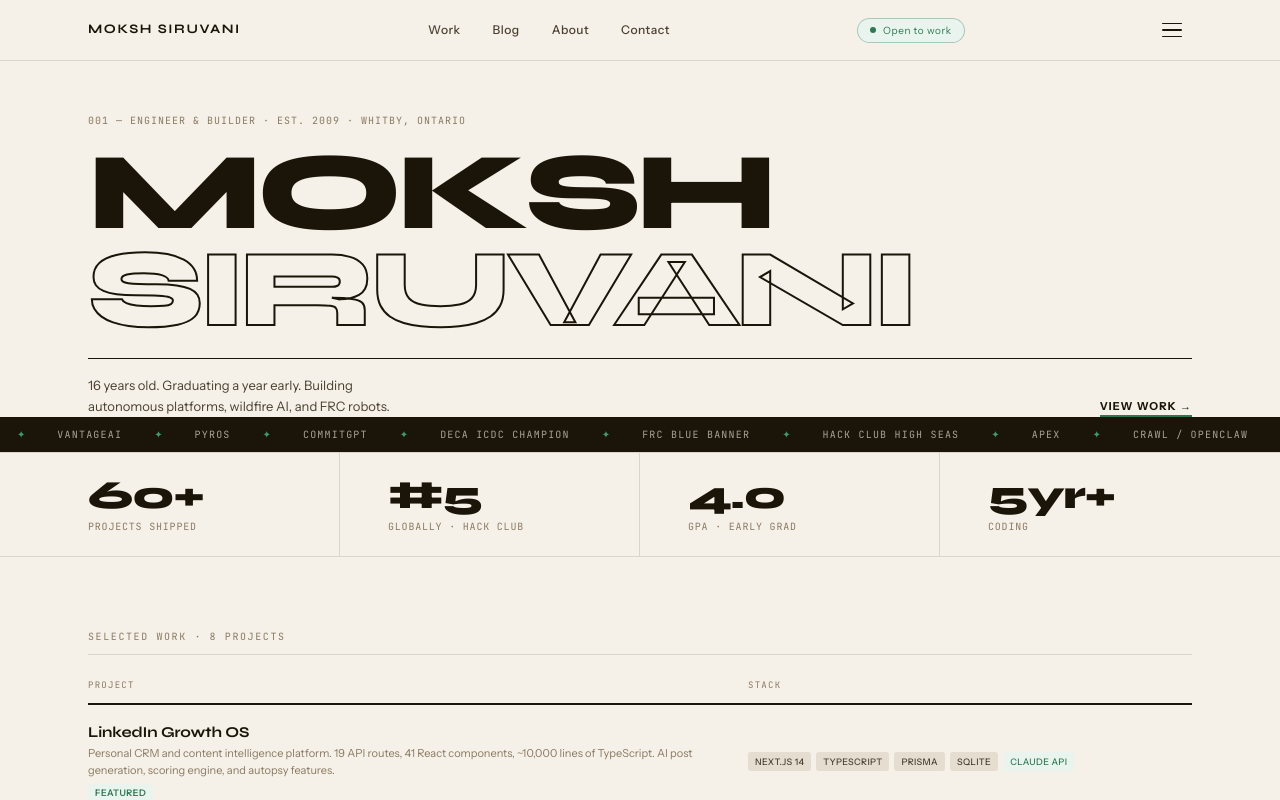
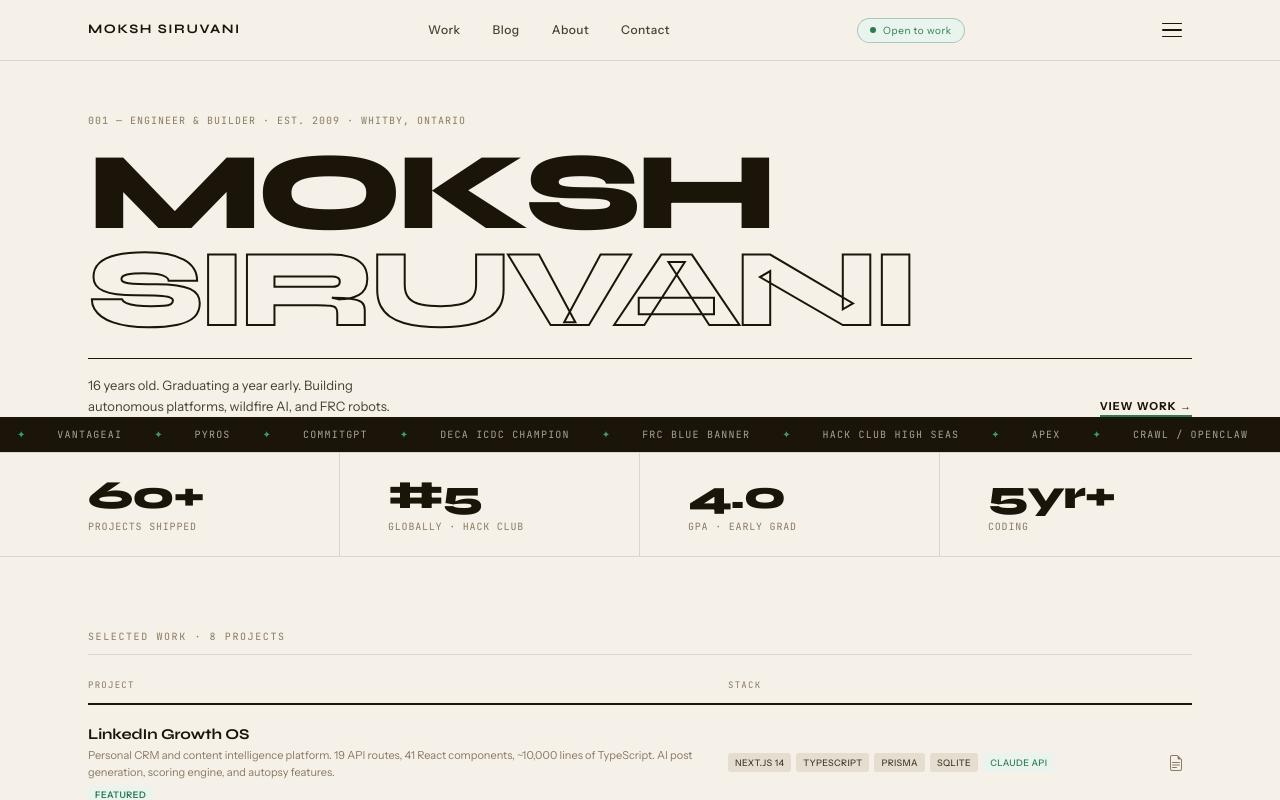
Before and after one commit to broiisapro/mywebsite, a Next.js app: page / in a window 1280 px wide. Shown: the top 800 px of the page. Built offline with nearby package versions, Linux system fonts and the light colour scheme.

Commit message:
feat(Work): add blog case study links to projects
- add BlogIcon component for case study links
- add Link component to project names for blog posts
- implement hover tooltips with AnimatePresence
- expand icon column to accommodate blog links

```diff
--- a/src/components/Work.tsx
+++ b/src/components/Work.tsx
@@ -1,7 +1,8 @@
 'use client'
 
-import { useRef } from 'react'
-import { motion, useInView } from 'framer-motion'
+import React, { useRef, useState } from 'react'
+import Link from 'next/link'
+import { motion, useInView, AnimatePresence } from 'framer-motion'
 import { projects, type Project } from '@/data/portfolio'
 
 const AI_TAG_RE = /ai|llm|cv|voice|fine.?tun|claude|gpt|vision/i
@@ -16,6 +17,19 @@ const GitHubIcon = () => (
     style={{ display: 'block', flexShrink: 0 }}
   >
     <path d="M8 0C3.58 0 0 3.58 0 8c0 3.54 2.29 6.53 5.47 7.59.4.07.55-.17.55-.38 0-.19-.01-.82-.01-1.49-2.01.37-2.53-.49-2.69-.94-.09-.23-.48-.94-.82-1.13-.28-.15-.68-.52-.01-.53.63-.01 1.08.58 1.23.82.72 1.21 1.87.87 2.33.66.07-.52.28-.87.51-1.07-1.78-.2-3.64-.89-3.64-3.95 0-.87.31-1.59.82-2.15-.08-.2-.36-1.02.08-2.12 0 0 .67-.21 2.2.82.64-.18 1.32-.27 2-.27.68 0 1.36.09 2 .27 1.53-1.04 2.2-.82 2.2-.82.44 1.1.16 1.92.08 2.12.51.56.82 1.27.82 2.15 0 3.07-1.87 3.75-3.65 3.95.29.25.54.73.54 1.48 0 1.07-.01 1.93-.01 2.2 0 .21.15.46.55.38A8.013 8.013 0 0016 8c0-4.42-3.58-8-8-8z" />
+  </svg>
+)
+
+const BlogIcon = () => (
+  <svg
+    width="16"
+    height="16"
+    viewBox="0 0 16 16"
+    fill="currentColor"
+    aria-hidden="true"
+    style={{ display: 'block', flexShrink: 0 }}
+  >
+    <path d="M14 4.5V14a2 2 0 0 1-2 2H4a2 2 0 0 1-2-2V2a2 2 0 0 1 2-2h5.5zm-3 0A1.5 1.5 0 0 1 9.5 3V1H4a1 1 0 0 0-1 1v12a1 1 0 0 0 1 1h8a1 1 0 0 0 1-1V4.5zM4.5 8a.5.5 0 0 1 0-1h7a.5.5 0 0 1 0 1zm0 2.5a.5.5 0 0 1 0-1h7a.5.5 0 0 1 0 1zm0 2.5a.5.5 0 0 1 0-1h4a.5.5 0 0 1 0 1z"/>
   </svg>
 )
 
@@ -57,7 +71,7 @@ export default function Work() {
       <div
         style={{
           display: 'grid',
-          gridTemplateColumns: '2.5fr 1.5fr 48px',
+          gridTemplateColumns: '2.5fr 1.5fr 80px',
           padding: '0 0 10px',
           borderBottom: '2px solid var(--ink)',
         }}
@@ -129,6 +143,24 @@ export default function Work() {
   )
 }
 
+const tooltipStyle: React.CSSProperties = {
+  position: 'absolute',
+  top: 'calc(100% + 4px)',
+  left: '50%',
+  transform: 'translateX(-50%)',
+  fontFamily: 'var(--font-mono)',
+  fontSize: 9,
+  letterSpacing: '0.08em',
+  textTransform: 'uppercase',
+  color: 'var(--ink3)',
+  whiteSpace: 'nowrap',
+  background: 'var(--bg)',
+  border: '0.5px solid var(--border)',
+  borderRadius: 3,
+  padding: '2px 6px',
+  pointerEvents: 'none',
+}
+
 function ProjectRow({
   project,
   index,
@@ -138,6 +170,9 @@ function ProjectRow({
   index: number
   inView: boolean
 }) {
+  const [ghHovered, setGhHovered] = useState(false)
+  const [blogHovered, setBlogHovered] = useState(false)
+
   return (
     <motion.div
       initial={{ opacity: 0, y: 16 }}
@@ -146,7 +181,7 @@ function ProjectRow({
       className="project-row"
       style={{
         display: 'grid',
-        gridTemplateColumns: '2.5fr 1.5fr 48px',
+        gridTemplateColumns: '2.5fr 1.5fr 80px',
         alignItems: 'center',
         borderBottom: '1px solid var(--border)',
         padding: '16px 0',
@@ -169,6 +204,34 @@ function ProjectRow({
     >
       {/* Left: name + description + badge */}
       <div>
+        {project.blogSlug ? (
+          <Link
+            href={`/blog/${project.blogSlug}`}
+            style={{
+              fontFamily: 'var(--font-syne)',
+              fontWeight: 700,
+              fontSize: 15,
+              letterSpacing: '-0.01em',
+              color: 'var(--ink)',
+              display: 'inline',
+              textDecoration: 'none',
+              transition: 'color 0.2s ease',
+            }}
+            onMouseEnter={(e) => {
+              const el = e.currentTarget as HTMLAnchorElement
+              el.style.color = 'var(--acc)'
+              el.style.textDecoration = 'underline'
+              el.style.textUnderlineOffset = '3px'
+            }}
+            onMouseLeave={(e) => {
+              const el = e.currentTarget as HTMLAnchorElement
+              el.style.color = 'var(--ink)'
+              el.style.textDecoration = 'none'
+            }}
+          >
+            {project.name}
+          </Link>
+        ) : (
           <span
             style={{
               fontFamily: 'var(--font-syne)',
@@ -181,6 +244,7 @@ function ProjectRow({
           >
             {project.name}
           </span>
+        )}
         <span
           className="project-desc"
           style={{
@@ -242,9 +306,14 @@ function ProjectRow({
         })}
       </div>
 
-      {/* Right: GitHub link (if available) */}
-      <div style={{ display: 'flex', justifyContent: 'flex-end', alignItems: 'center' }}>
-        {project.github ? (
+      {/* Right: icon pair */}
+      <div style={{ display: 'flex', justifyContent: 'flex-end', alignItems: 'center', gap: 10 }}>
+        {project.github && (
+          <div
+            style={{ position: 'relative' }}
+            onMouseEnter={() => setGhHovered(true)}
+            onMouseLeave={() => setGhHovered(false)}
+          >
             <a
               href={project.github}
               target="_blank"
@@ -254,22 +323,65 @@ function ProjectRow({
                 display: 'inline-flex',
                 alignItems: 'center',
                 justifyContent: 'center',
-              width: 32,
-              height: 32,
-              color: 'var(--ink3)',
+                padding: 8,
+                color: ghHovered ? 'var(--ink)' : 'var(--ink3)',
                 textDecoration: 'none',
                 transition: 'color 0.2s ease',
-            }}
-            onMouseEnter={(e) => {
-              ;(e.currentTarget as HTMLAnchorElement).style.color = 'var(--ink)'
-            }}
-            onMouseLeave={(e) => {
-              ;(e.currentTarget as HTMLAnchorElement).style.color = 'var(--ink3)'
               }}
             >
               <GitHubIcon />
             </a>
-        ) : null}
+            <AnimatePresence>
+              {ghHovered && (
+                <motion.span
+                  initial={{ opacity: 0, y: -2 }}
+                  animate={{ opacity: 1, y: 0 }}
+                  exit={{ opacity: 0, y: -2 }}
+                  transition={{ duration: 0.15 }}
+                  style={tooltipStyle}
+                >
+                  GitHub
+                </motion.span>
+              )}
+            </AnimatePresence>
+          </div>
+        )}
+        {project.blogSlug && (
+          <div
+            style={{ position: 'relative' }}
+            onMouseEnter={() => setBlogHovered(true)}
+            onMouseLeave={() => setBlogHovered(false)}
+          >
+            <Link
+              href={`/blog/${project.blogSlug}`}
+              aria-label={`${project.name} case study`}
+              style={{
+                display: 'inline-flex',
+                alignItems: 'center',
+                justifyContent: 'center',
+                padding: 8,
+                color: blogHovered ? 'var(--acc)' : 'var(--ink3)',
+                textDecoration: 'none',
+                transition: 'color 0.2s ease',
+              }}
+            >
+              <BlogIcon />
+            </Link>
+            <AnimatePresence>
+              {blogHovered && (
+                <motion.span
+                  initial={{ opacity: 0, y: -2 }}
+                  animate={{ opacity: 1, y: 0 }}
+                  exit={{ opacity: 0, y: -2 }}
+                  transition={{ duration: 0.15 }}
+                  style={tooltipStyle}
+                >
+                  Case study
+                </motion.span>
+              )}
+            </AnimatePresence>
+          </div>
+        )}
       </div>
     </motion.div>
   )
```
Lines whose indentation alone changed are shown as unchanged.
